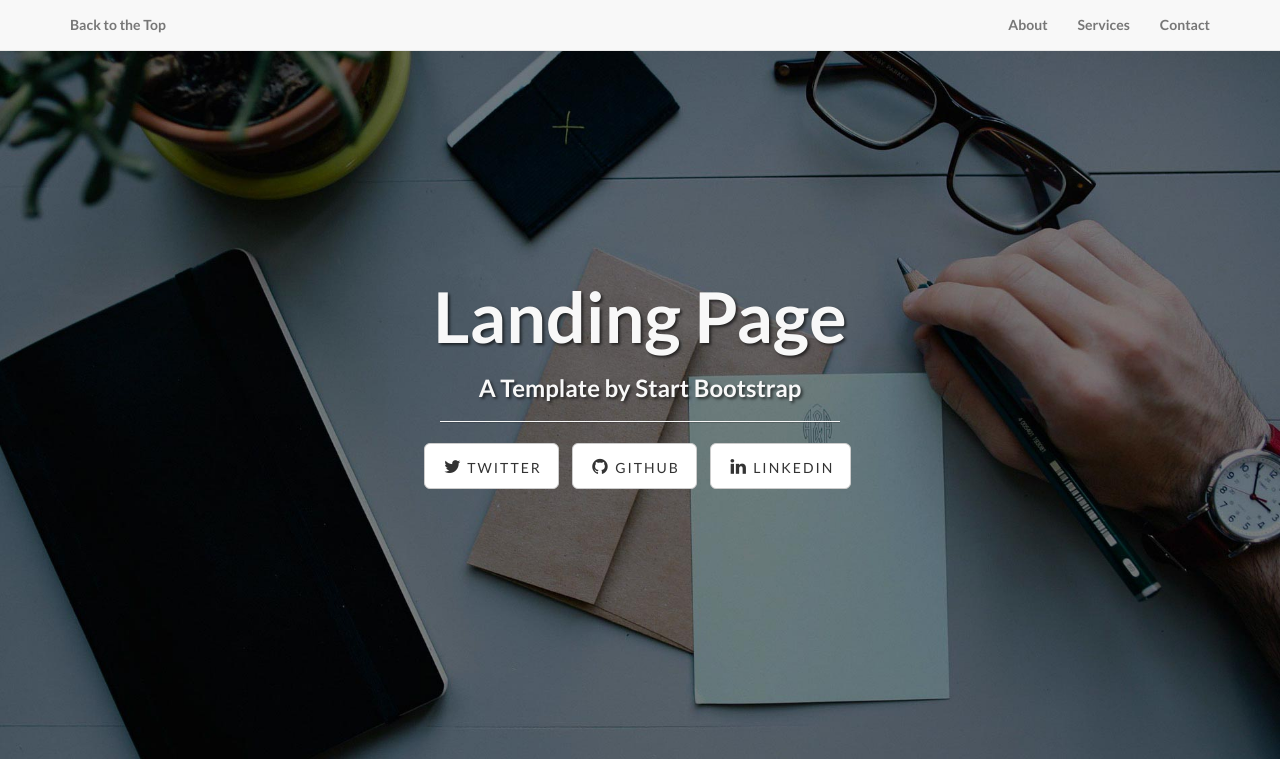
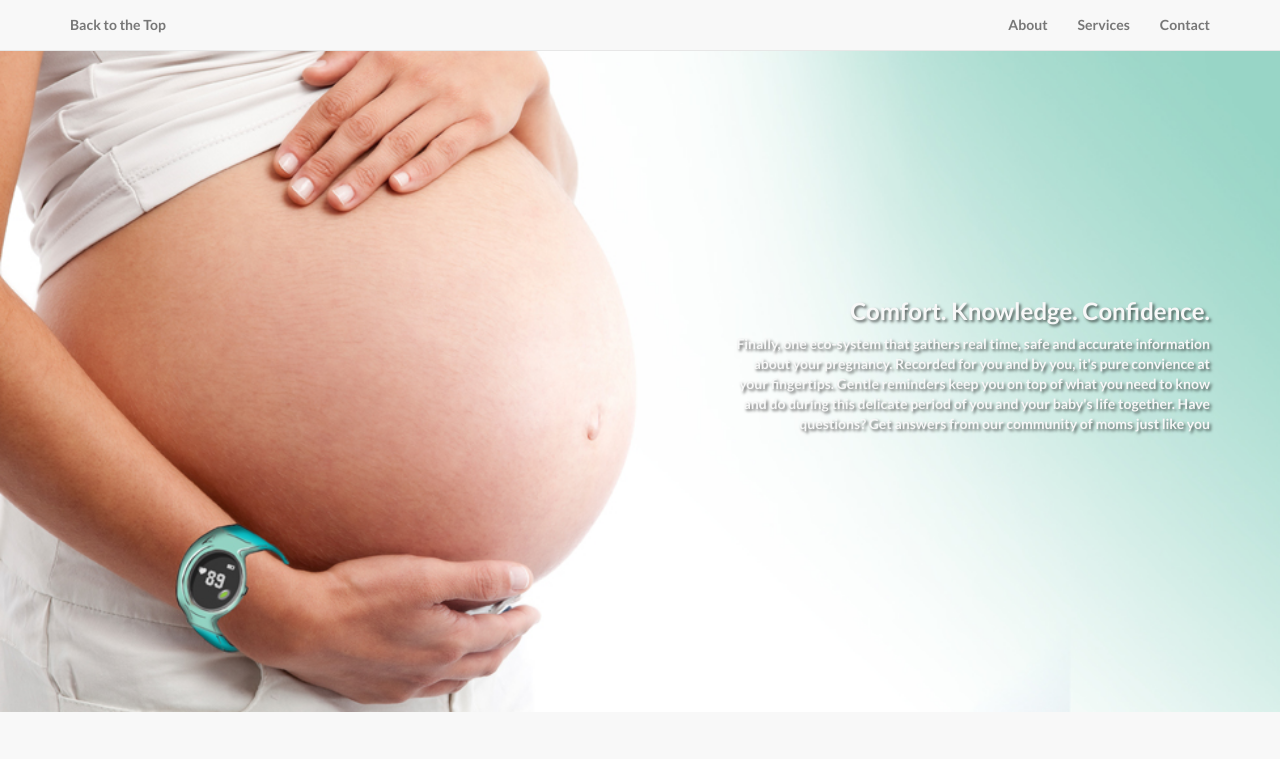
Before and after one commit to Obella/landing_page, a plain HTML site: page index.html in a window 1280 px wide. Shown: the top 759 px of the page. Drawn offline with Linux system fonts and the light colour scheme.

Commit message:
changes made to the header

```diff
--- a/css/landing-page.css
+++ b/css/landing-page.css
@@ -33,9 +33,9 @@ h6 {
 .intro-header {
     padding-top: 50px; /* If you're making other pages, make sure there is 50px of padding to make sure the navbar doesn't overlap content! */
     padding-bottom: 50px;
-    text-align: center;
+    text-align: right;
     color: #f8f8f8;
-    background: url(../img/intro-bg.jpg) no-repeat center center;
+    background: url(../img/main_slider_profilebellywatch.jpg) no-repeat center center;
     background-size: cover;
 }
 
@@ -43,12 +43,19 @@ h6 {
     position: relative;
     padding-top: 20%;
     padding-bottom: 20%;
+    padding-left: 40%;
 }
 
 .intro-message > h1 {
     margin: 0;
     text-shadow: 2px 2px 3px rgba(0,0,0,0.6);
     font-size: 5em;
+}
+.intro-message > p {
+    margin: 0;
+    text-shadow: 2px 2px 3px rgba(0,0,0,0.6);
+    font-size: 1em;
+    text-align: right;
 }
 
 .intro-divider {
@@ -82,6 +89,7 @@ h6 {
 
     .intro-divider {
         width: 100%;
+        align: right;
     }
 }
 
--- a/index.html
+++ b/index.html
@@ -73,10 +73,14 @@
             <div class="row">
                 <div class="col-lg-12">
                     <div class="intro-message">
-                        <h1>Landing Page</h1>
-                        <h3>A Template by Start Bootstrap</h3>
-                        <hr class="intro-divider">
-                        <ul class="list-inline intro-social-buttons">
+                        <!-- <h1>Landing Page</h1> -->
+                        <h3>Comfort. Knowledge. Confidence.</h3>
+                        <p> Finally, one eco-system that gathers real time, safe and accurate information<br>
+                          about your pregnancy. Recorded for you and by you, it's pure convience at<br> your fingertips.
+                          Gentle reminders keep you on top of what you need to know<br> and do during this delicate period of
+                          you and your baby's life together. Have<br> questions? Get answers from our community of moms just like you </p>
+                        <!-- <hr class="intro-divider"> -->
+                        <!-- <ul class="list-inline intro-social-buttons">
                             <li>
                                 <a href="https://twitter.com/SBootstrap" class="btn btn-default btn-lg"><i class="fa fa-twitter fa-fw"></i> <span class="network-name">Twitter</span></a>
                             </li>
@@ -86,7 +90,7 @@
                             <li>
                                 <a href="#" class="btn btn-default btn-lg"><i class="fa fa-linkedin fa-fw"></i> <span class="network-name">Linkedin</span></a>
                             </li>
-                        </ul>
+                        </ul> -->
                     </div>
                 </div>
             </div>
```
Also changed, not shown: img/community_slider_momoncomp.jpg (added), img/main_slider_profilebellywatch.jpg (added), img/obellabe_b_logo.png (added), img/obellabe_header_logo.png (added), img/ultrasound_slider.jpg (added), 1 other file.
